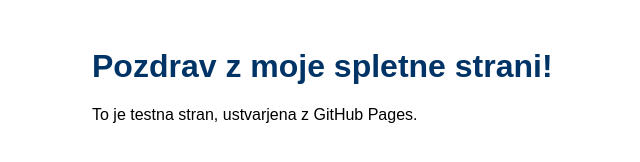
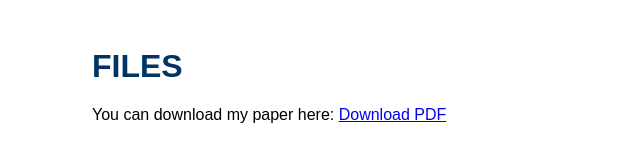
Before and after one commit to DaniZugan/DaniZugan.github.io, a plain HTML site: page index.html in a window 1280 px wide. Shown: the whole page, without its empty margins (198-838 px from the left). Drawn offline with Linux system fonts and the light colour scheme.

Commit message:
Added VertexRelax-2 index.html

```diff
--- a/index.html
+++ b/index.html
@@ -9,7 +9,12 @@
   </style>
 </head>
 <body>
-  <h1>Pozdrav z moje spletne strani!</h1>
-  <p>To je testna stran, ustvarjena z GitHub Pages.</p>
+  <h1>
+    FILES
+  </h1>
+  <p>
+  You can download my paper here:
+  <a href="docs/VertexRelax-2.pdf" download>Download PDF</a>
+</p>
 </body>
 </html>
```
